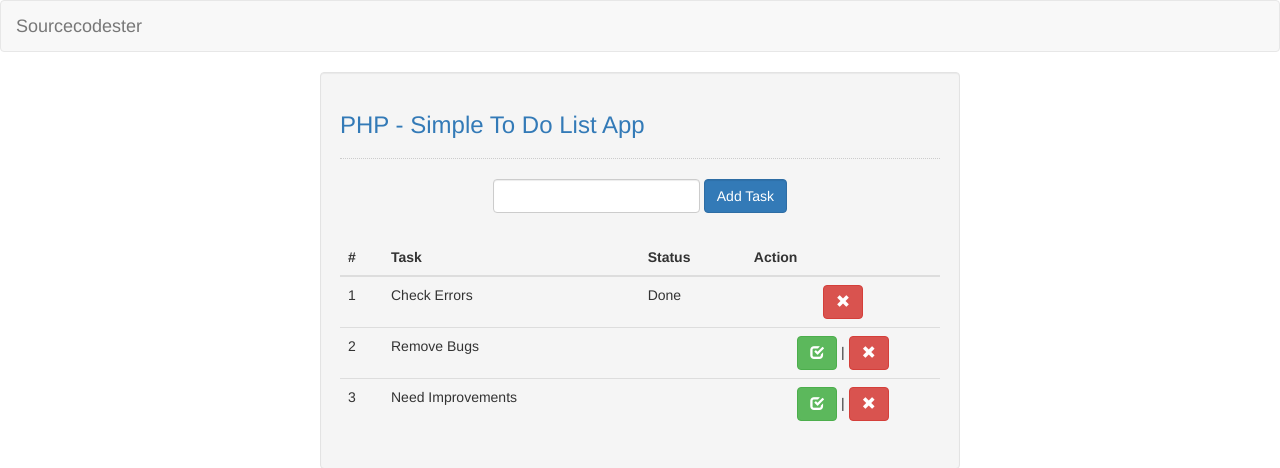
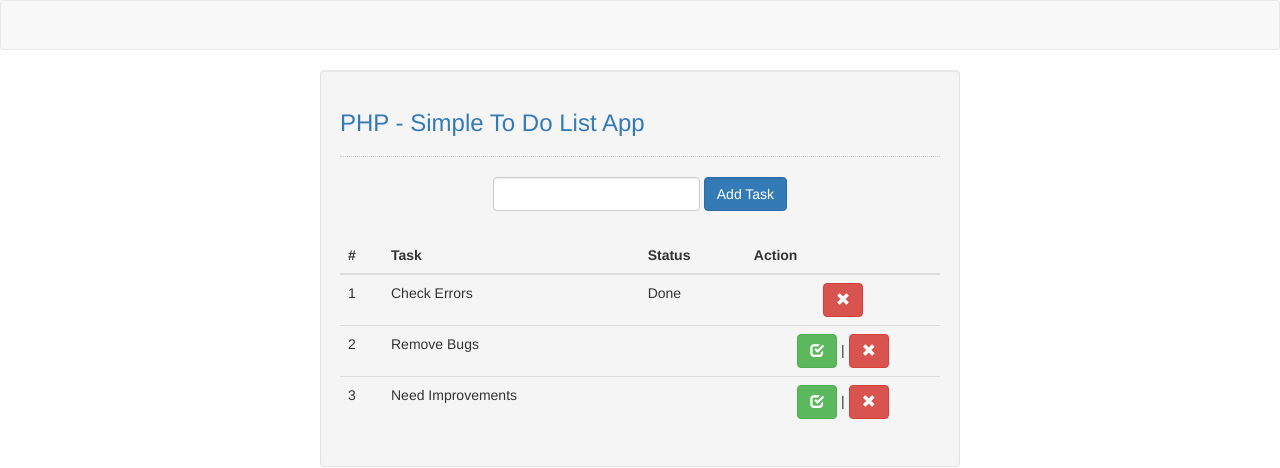
Before and after one commit to Vishal0za/PHP-Projects, a PHP site: page / in a window 1280 px wide. Shown: the top 468 px of the page. Run offline with PHP 8.4, Linux system fonts and the light colour scheme; data comes from the database, SQL or seed files in the repository.

Commit message:
Updated index.php

```diff
--- a/todo_List_App_2-CRUD/index.php
+++ b/todo_List_App_2-CRUD/index.php
@@ -7,7 +7,7 @@
 <body>
 	<nav class="navbar navbar-default">
 		<div class="container-fluid">
-			<a class="navbar-brand" href="https://sourcecodester.com">Sourcecodester</a>
+<!-- 			<a class="navbar-brand" href="https://sourcecodester.com">Sourcecodester</a> -->
 		</div>
 	</nav>
 	<div class="col-md-3"></div>
```
